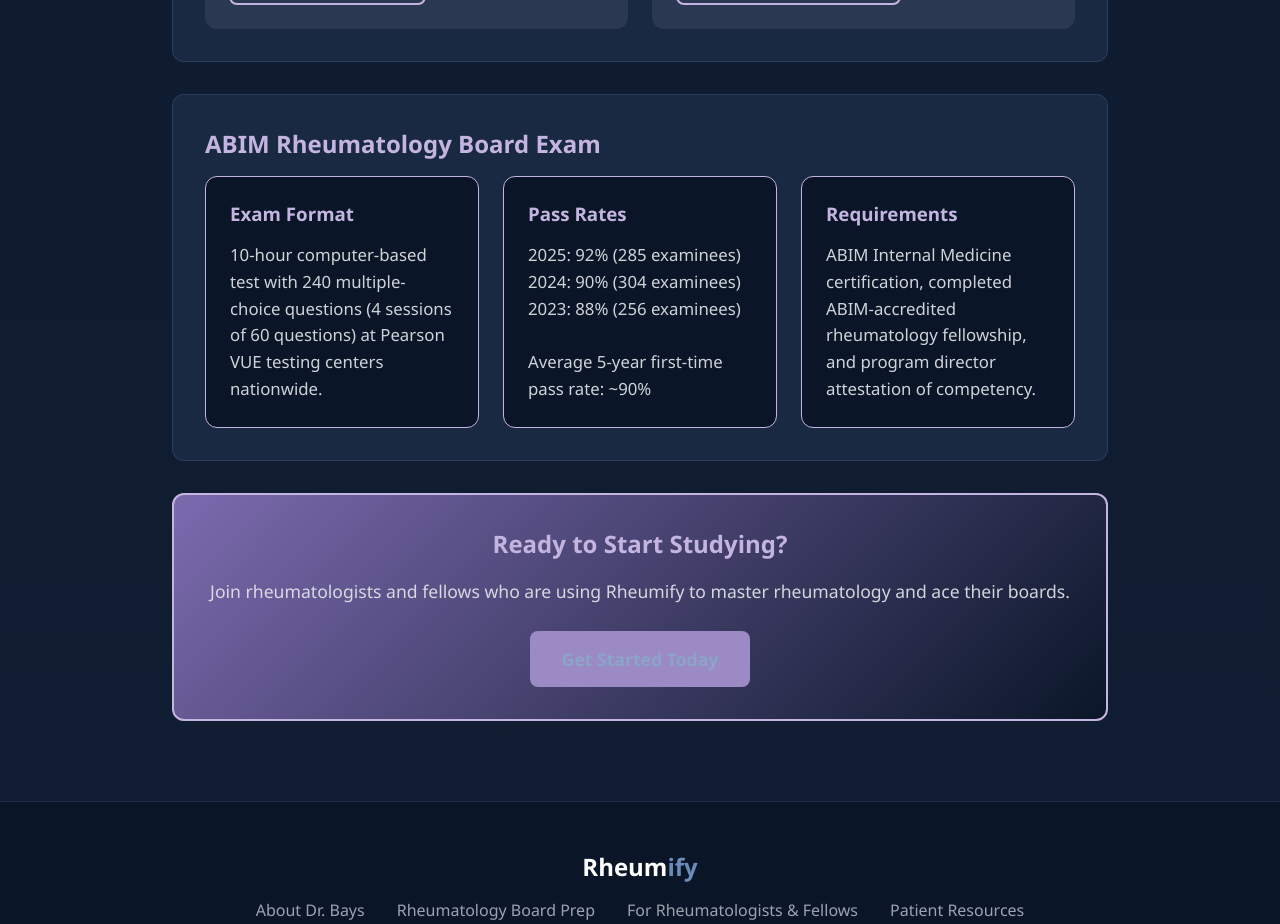
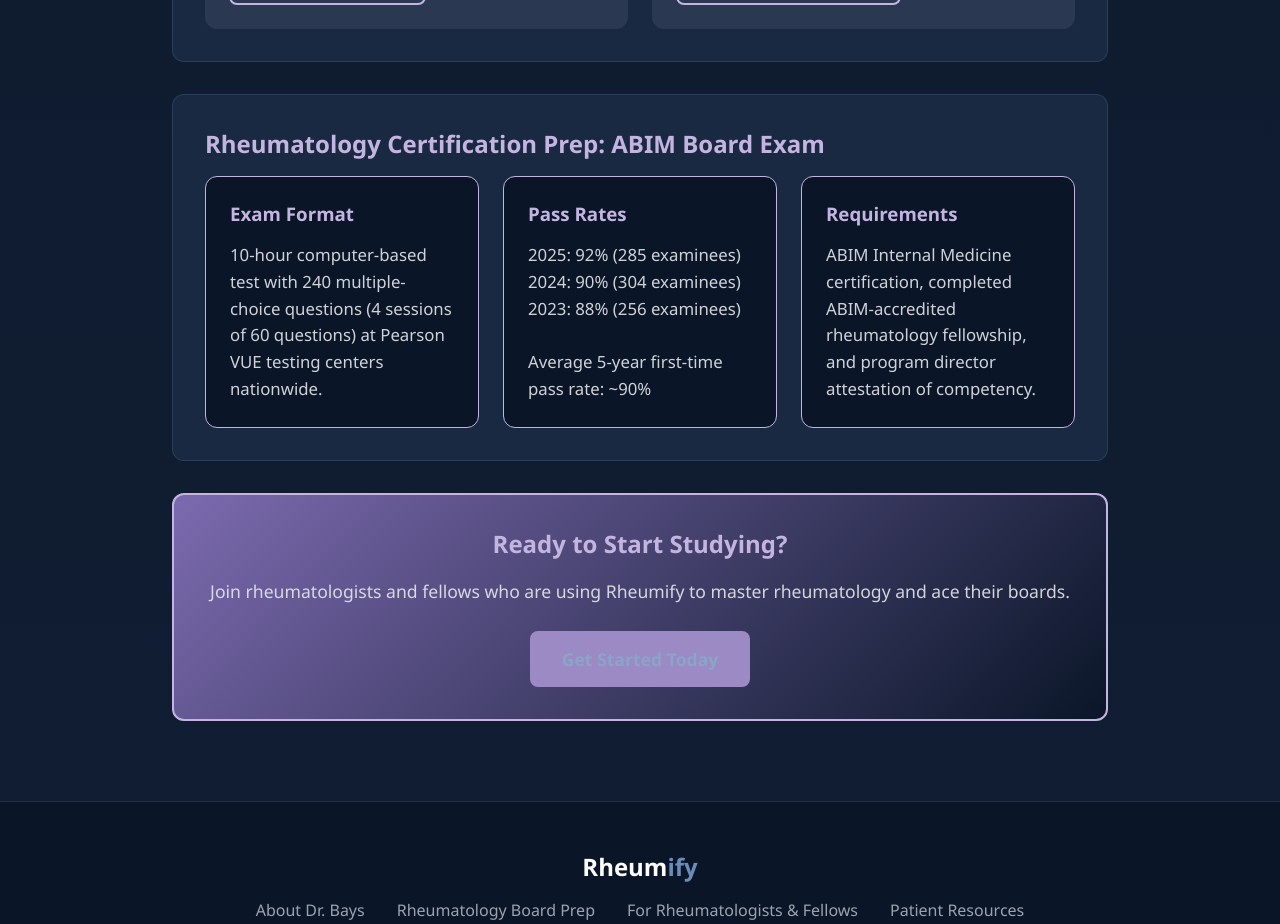
Before and after one commit to rheumify/rheumify-website, a Next.js app: page /fellows in a window 1280 px wide. Shown: the part 3620-4544 px from the top of the page. Built offline with nearby package versions, Linux system fonts and the light colour scheme.

Commit message:
SEO: add "rheumatology certification prep" H2 to /fellows

```diff
--- a/app/fellows/page.js
+++ b/app/fellows/page.js
@@ -355,7 +355,7 @@ export default function FellowsPage() {
 
       {/* ABIM Board Exam Info */}
       <div className="content-card">
-        <h2 style={{ color: 'var(--purple-light)' }}>ABIM Rheumatology Board Exam</h2>
+        <h2 style={{ color: 'var(--purple-light)' }}>Rheumatology Certification Prep: ABIM Board Exam</h2>
         <div style={{ display: 'grid', gridTemplateColumns: 'repeat(auto-fit, minmax(200px, 1fr))', gap: '1.5rem', marginTop: '1rem' }}>
           <div style={{
             padding: '1.5rem',
```
